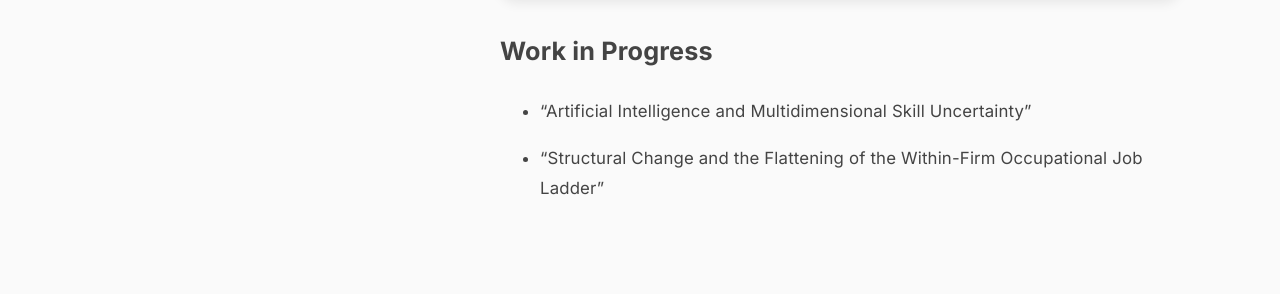
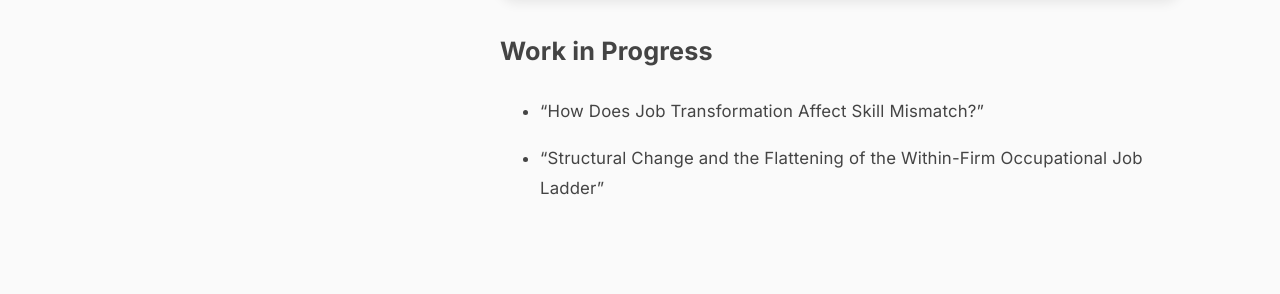
Before and after one commit to peppecon/peppecon.github.io, a Jekyll site: the page built from _pages/about.md, in a window 1280 px wide. Shown: the part 971-1265 px from the top of the page. Built offline with Jekyll 4.4.1, drawn with Linux system fonts in a browser that asks for light colours.

```diff
--- a/_pages/about.md
+++ b/_pages/about.md
@@ -44,6 +44,6 @@ What are the consequences of early-career skill mismatch for individual wages an
 
 ## Work in Progress
 
-- "Artificial Intelligence and Multidimensional Skill Uncertainty"
+- "How Does Job Transformation Affect Skill Mismatch?"
 
 - "Structural Change and the Flattening of the Within-Firm Occupational Job Ladder"
```
Also changed, not shown: _pages/research.md (+1 -1 lines).
